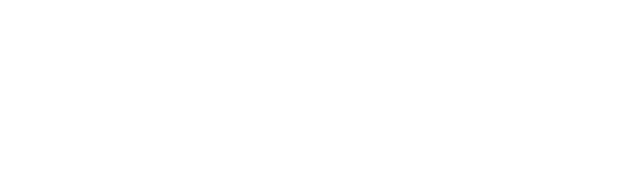
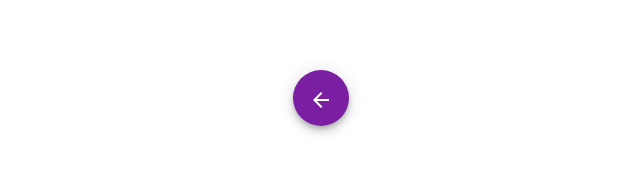
Before and after one commit to jlorenzoC/my-resume, an Angular app: page /#/in-development in a window 1280 px wide. Before the commit this address led to /welcome#/in-development. Shown: the part 612-784 px from the top of the page, without its empty margins (319-959 px from the left). Built offline with nearby package versions, Linux system fonts and the light colour scheme.

Commit message:
fix: navigation
Uses the navigation hash strategy

```diff
--- a/src/app/temporal-flow/in-development/in-development.component.html
+++ b/src/app/temporal-flow/in-development/in-development.component.html
@@ -15,7 +15,7 @@
 <button
   color="primary"
   mat-fab
-  routerLink="welcome"
+  routerLink="/welcome"
 >
   <mat-icon>arrow_back</mat-icon>
 </button>
--- a/src/app/temporal-flow/resume-router.module.ts
+++ b/src/app/temporal-flow/resume-router.module.ts
@@ -18,7 +18,7 @@
 ];
 
 @NgModule({
-  imports: [RouterModule.forRoot(routes)],
+  imports: [RouterModule.forRoot(routes, { useHash: true })],
   exports: [RouterModule],
 })
 export class ResumeRouterModule {}
```
